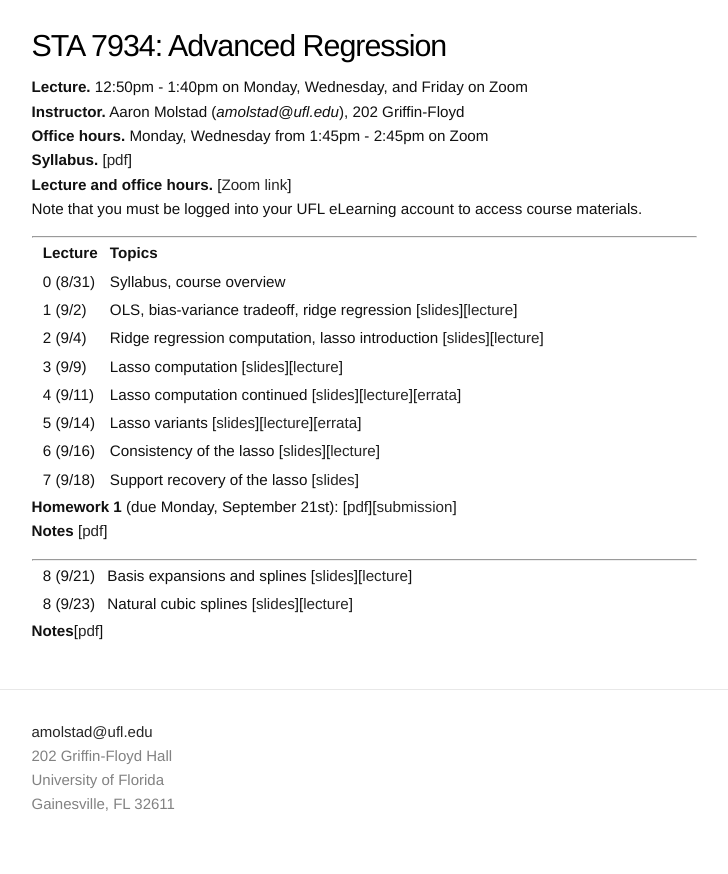
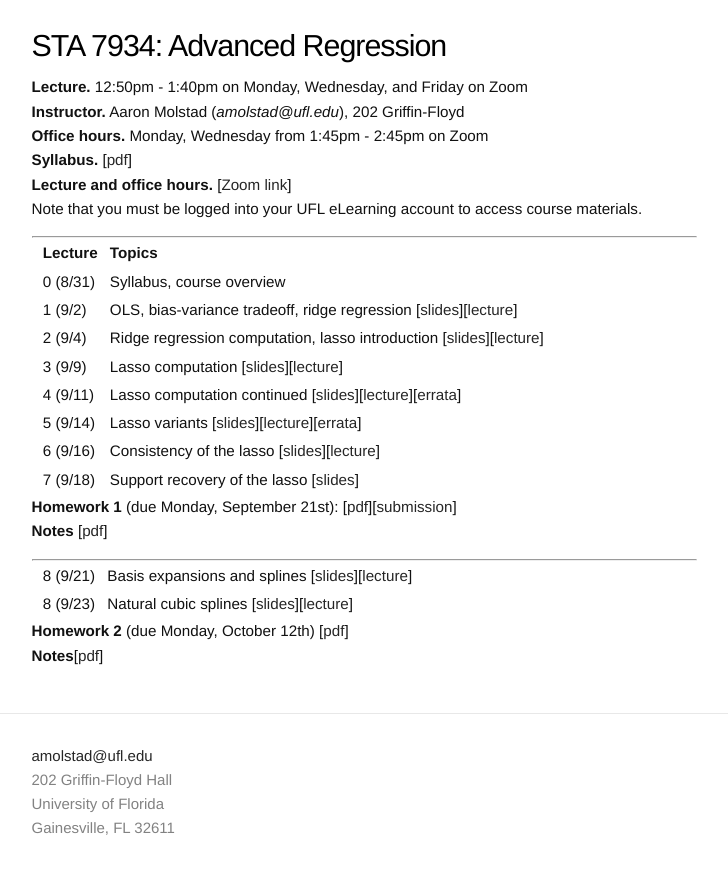
Before and after one commit to ajmolstad/ajmolstad.github.io, a Jekyll site: the page built from F20_STA7934.md, in a window 1280 px wide. Shown: the top 874 px of the page, without its empty margins (276-1004 px from the left). Built offline with Jekyll 4.4.1, drawn with Linux system fonts in a browser that asks for light colours.

Commit message:
Update F20_STA7934.md

```diff
--- a/F20_STA7934.md
+++ b/F20_STA7934.md
@@ -29,7 +29,8 @@ Note that you must be logged into your UFL eLearning account to access course ma
 
 ---------------
 
-|| 8 (9/21)  || Basis expansions and splines [[slides](https://ufl.instructure.com/files/52860695/download?download_frd=1)][[lecture](https://ufl.instructure.com/courses/412309/files?preview=52737617)] ||
-|| 8 (9/23)  || Natural cubic splines [[slides](https://ufl.instructure.com/files/52860701/download?download_frd=1)][[lecture](https://ufl.instructure.com/files/52860749/download?download_frd=1)] ||
+|| 8 (9/21)  || Basis expansions and splines [[slides](https://ufl.instructure.com/files/52860695/download?download_frd=1)][[lecture](https://ufl.instructure.com/courses/412309/files?preview=52737617)]||
+|| 8 (9/23)  || Natural cubic splines [[slides](https://ufl.instructure.com/files/52860701/download?download_frd=1)][[lecture](https://ufl.instructure.com/files/52860749/download?download_frd=1)]||
 
+**Homework 2** (due Monday, October 12th) [[pdf](https://ufl.instructure.com/files/52869088/download?download_frd=1)]
 **Notes**[[pdf](https://ufl.instructure.com/files/52860792/download?download_frd=1)]
```
